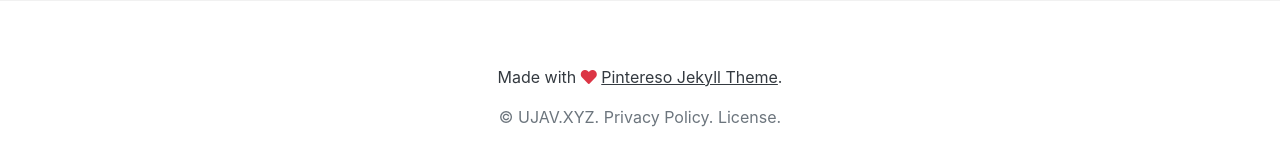
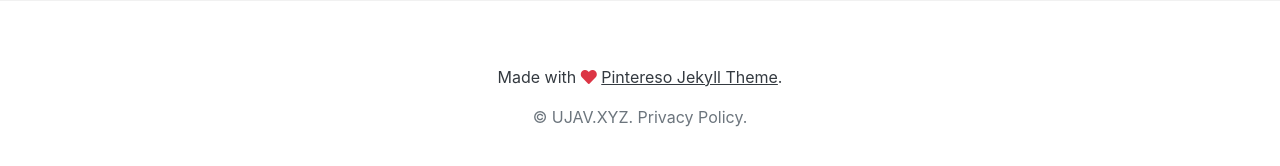
Before and after one commit to ujav/u, a Jekyll site: the page built from _pages/privacy-policy.md, in a window 1280 px wide and 900 px high, scrolled down 784 px. Shown: the part 707-873 px from the top of the window. Built offline with Jekyll 4.4.1, drawn with Linux system fonts in a browser that asks for light colours; nearby versions of some CDN libraries; library files that are not in the unit come from our copies.

Commit message:
Update footer-copyright.html

```diff
--- a/_includes/footer-copyright.html
+++ b/_includes/footer-copyright.html
@@ -21,8 +21,6 @@
         Privacy Policy.
     </a>
 
-    <a class="text-muted" target="_blank" href="https://www.wowthemes.net/freebies-license/">
-        License.
-    </a>
+
 
 </p>
```
